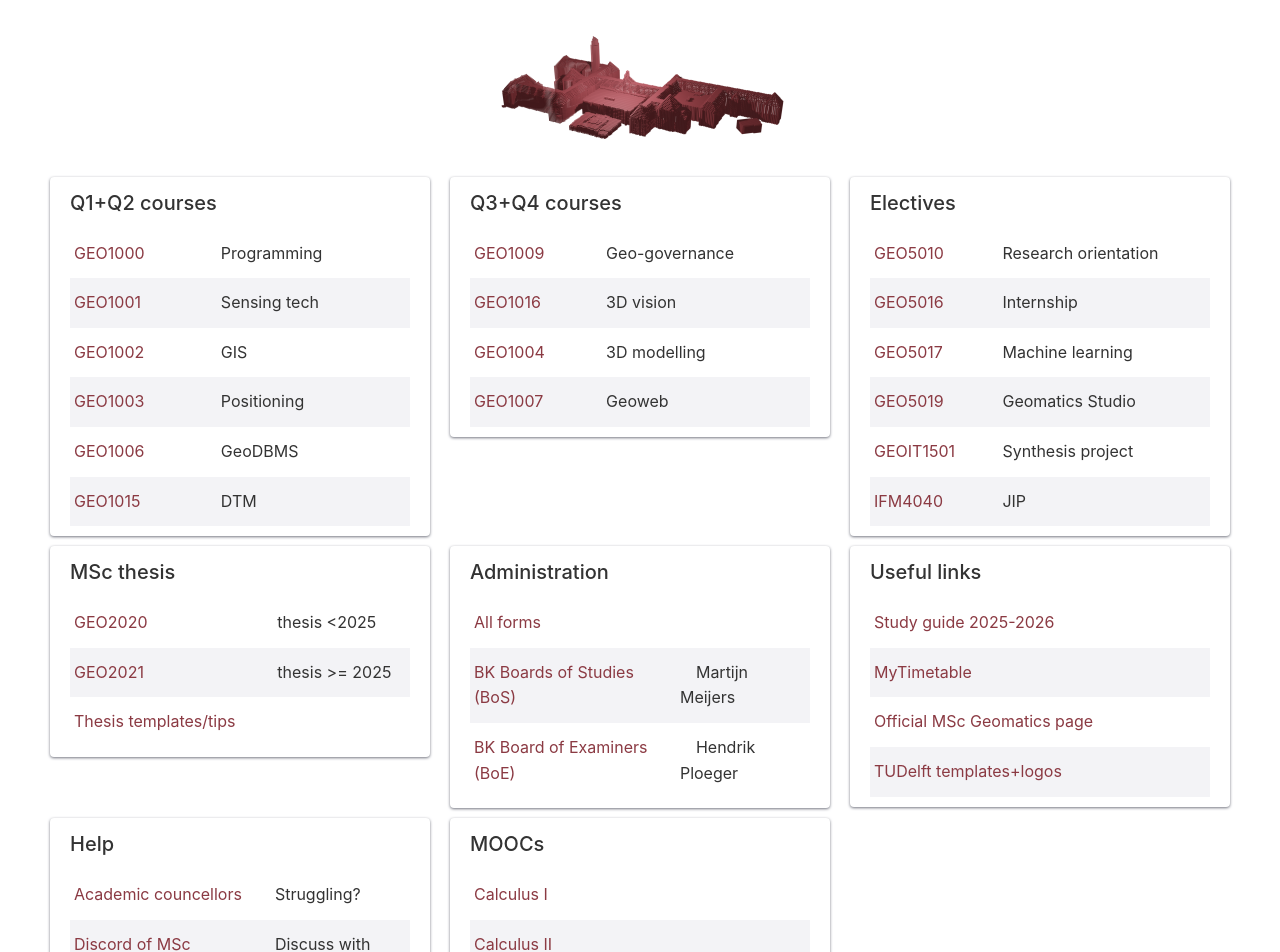
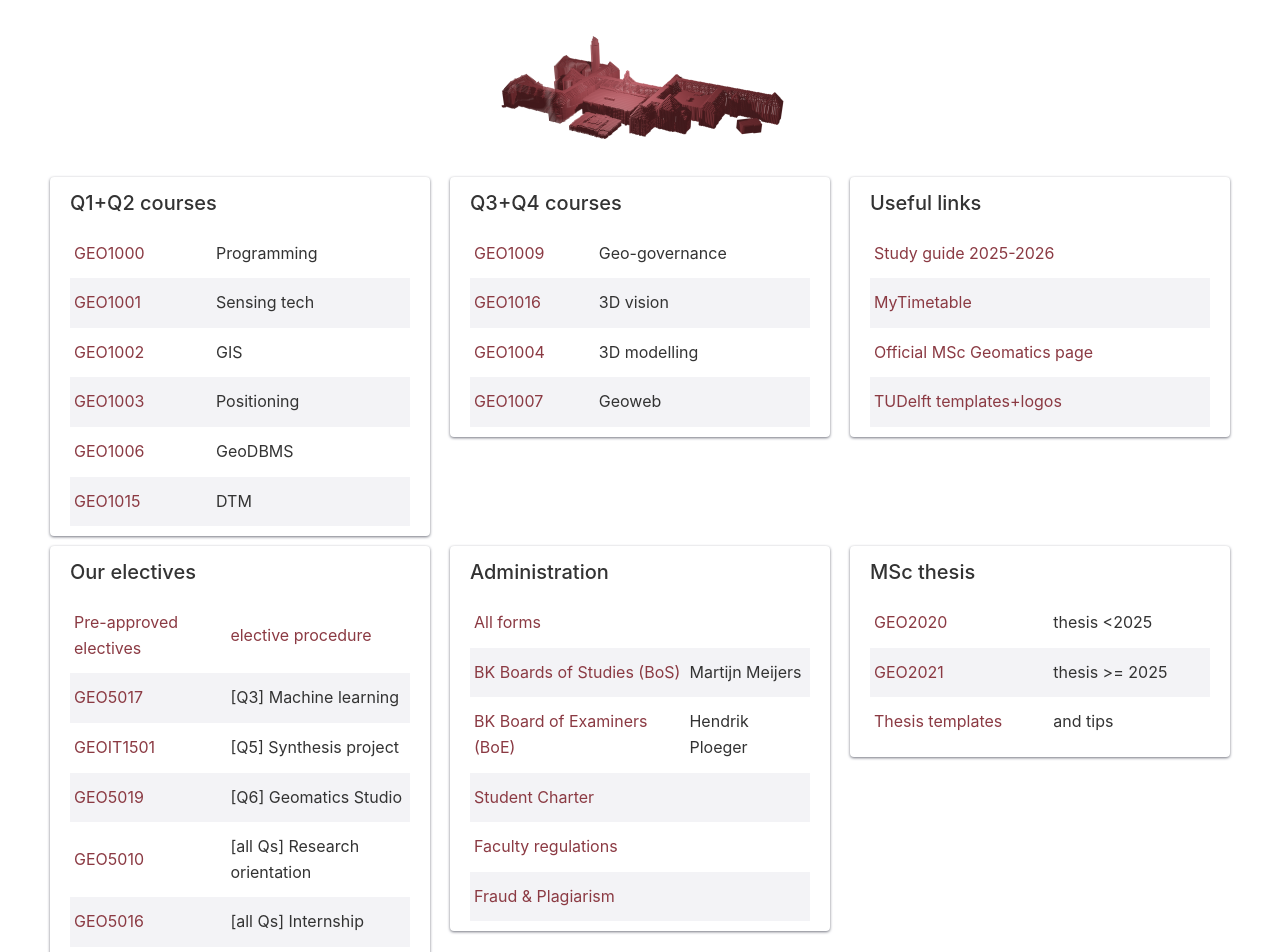
Before and after one commit to hugoledoux/gm_landing, a Jekyll site: the page built from index.md, in a window 1280 px wide. Shown: the top 952 px of the page. Built offline with Jekyll 4.4.1, drawn with Linux system fonts in a browser that asks for light colours.

Commit message:
Add links + elective page

```diff
--- a/_data/links.yml
+++ b/_data/links.yml
@@ -34,38 +34,37 @@
       url: https://brightspace.tudelft.nl/
       extra: Geoweb
 
-- category: Electives
+- category: Useful links
   links:
+    - name: Study guide 2025-2026
+      url: https://studyguide2526.tudelft.nl/opleidingen/study-guide/educations/10542
+    - name: MyTimetable
+      url: https://mytimetable.tudelft.nl/schedule
+    - name: Official MSc Geomatics page
+      url: https://geomatics.tudelft.nl
+    - name: TUDelft templates+logos
+      url: https://www.tudelft.nl/en/tu-delft-corporate-design
+
+- category: Our electives
+  links:
+    - name: Pre-approved electives
+      url: https://studyguide2526.tudelft.nl/opleidingen/study-guide/educations/10542/
+      extra: "[elective procedure](/electives/)"
+    - name: GEO5017
+      url: https://3d.bk.tudelft.nl/courses/geo5017/
+      extra: "[Q3] Machine learning"
+    - name: GEOIT1501
+      url: https://geomatics.bk.tudelft.nl/geoit1501/
+      extra: "[Q5] Synthesis project"
+    - name: GEO5019
+      url: https://geomatics.bk.tudelft.nl/geo5019/
+      extra: "[Q6] Geomatics Studio"
     - name: GEO5010
       url: https://3d.bk.tudelft.nl/courses/geo5010/
-      extra: Research orientation
+      extra: "[all Qs] Research orientation"
     - name: GEO5016
       url: https://geomatics.bk.tudelft.nl/geo5016/
-      extra: Internship
-    - name: GEO5017
-      url: https://3d.bk.tudelft.nl/courses/geo5017/
-      extra: Machine learning
-    - name: GEO5019
-      url: https://geomatics.bk.tudelft.nl/geo5019
-      extra: Geomatics Studio
-    - name: GEOIT1501
-      url: https://geomatics.bk.tudelft.nl/geoit1501
-      extra: Synthesis project
-    - name: IFM4040
-      url: https://www.jointinterdisciplinaryproject.nl/
-      extra: JIP
-
-- category: MSc thesis
-  links:
-    - name: GEO2020
-      url: https://3d.bk.tudelft.nl/courses/geo2020
-      extra: thesis <2025
-    - name: GEO2021
-      url: https://geomatics.bk.tudelft.nl/geo2021
-      extra: thesis >= 2025
-    - name: Thesis templates/tips
-      url: https://geomatics.bk.tudelft.nl/geogeeks/writing/
-      # extra: thesis >= 2025
+      extra: "[all Qs] Internship"
 
 - category: Administration
   links:
@@ -77,17 +76,27 @@
     - name: BK Board of Examiners (BoE)
       url: https://www.tudelft.nl/en/student/a-be-student-portal/organisation/board-of-examiners
       extra: Hendrik Ploeger
+    - name: Student Charter
+      url: https://www.tudelft.nl/en/student/a-be-student-portal/education/regulations/student-charter
+      extra:
+    - name: Faculty regulations
+      url: https://www.tudelft.nl/en/student/a-be-student-portal/education/regulations
+      extra:
+    - name: Fraud & Plagiarism
+      url: https://www.tudelft.nl/en/student/my-study-me/rules-guidelines-and-participation/fraud-plagiarism
+      extra:
 
-- category: Useful links
+- category: MSc thesis
   links:
-    - name: Study guide 2025-2026
-      url: https://studyguide2526.tudelft.nl/opleidingen/study-guide/educations/10542
-    - name: MyTimetable
-      url: https://mytimetable.tudelft.nl/schedule
-    - name: Official MSc Geomatics page
-      url: https://geomatics.tudelft.nl
-    - name: TUDelft templates+logos
-      url: https://www.tudelft.nl/en/tu-delft-corporate-design
+    - name: GEO2020
+      url: https://3d.bk.tudelft.nl/courses/geo2020
+      extra: thesis <2025
+    - name: GEO2021
+      url: https://geomatics.bk.tudelft.nl/geo2021
+      extra: thesis >= 2025
+    - name: Thesis templates
+      url: https://geomatics.bk.tudelft.nl/geogeeks/writing/
+      extra: and tips
 
 - category: Help
   links:
--- a/_layouts/default.html
+++ b/_layouts/default.html
@@ -1,13 +1,13 @@
-<!DOCTYPE html>
+<!doctype html>
 <html lang="en">
   <head>
     <meta charset="utf-8" />
     <meta name="viewport" content="width=device-width, initial-scale=1.0" />
     <title>MSc Geomatics information page for students</title>
-    <link rel="stylesheet" href="css/chota.css">
+    <link rel="stylesheet" href="{{ site.baseurl }}/css/chota.css" />
     <style>
       body.dark {
-        --font-color: #481DC9;
+        --font-color: #481dc9;
         --color-grey: #ccc;
         --color-darkGrey: #777;
       }
@@ -15,18 +15,6 @@
   </head>
 
   <body>
-    <div id="top" class="container" role="document">
-      <div class="nav-center">
-        <a class="brand">
-          <img alt="bk voxelised" src="{{ "/img/bk-voxels.png" | prepend: site.url }}"/>
-        </a>
-      </div>
-      {{ content }}
-    </div>
-
-    <br>
-    <footer class="text-center text-light">
-      <p> <small><img src="https://icongr.am/simple/github.svg?size=16&color=a4565d&colored=false" alt="icon"> Modify, fix, or propose links: <a href="https://github.com/tudelftgeomatics/gm_landing/blob/main/_data/links.yml">github.com/tudelftgeomatics/gm_landing/</a></small></p>
-    </footer>
+    {{ content }}
   </body>
 </html>
--- /dev/null
+++ b/_layouts/home.html
@@ -0,0 +1,20 @@
+---
+layout: default
+---
+
+
+<div id="top" class="container" role="document">
+  <div class="nav-center">
+    <a class="brand">
+      <img alt="bk voxelised" src="{{ "/img/bk-voxels.png" | prepend: site.url }}"/>
+    </a>
+  </div>
+
+  {{ content }}
+
+</div>
+
+<br>
+<footer class="text-center text-light">
+  <p> <small><img src="https://icongr.am/simple/github.svg?size=16&color=a4565d&colored=false" alt="icon"> Modify, fix, or propose links: <a href="https://github.com/tudelftgeomatics/gm_landing/blob/main/_data/links.yml">github.com/tudelftgeomatics/gm_landing/</a></small></p>
+</footer>
--- /dev/null
+++ b/_layouts/page.html
@@ -0,0 +1,5 @@
+---
+layout: default
+---
+
+<div id="top" class="container" role="document">{{ content }}</div>
--- /dev/null
+++ b/electives.md
@@ -0,0 +1,56 @@
+---
+layout: page
+title: Electives
+permalink: /electives/
+---
+
+# How to select and have an elective approved
+
+For the electives there are different procedures for different types of electives:
+
+1. Pre-approved electives
+2. Courses not pre-approved
+
+## 1. Pre-approved electives
+
+The list of pre-approved Geomatics electives are listed there for the different quarters: <https://studyguide.tudelft.nl/opleidingen/study-guide/educations/10542>.
+
+Those are composed of geomatics courses (GM-codes), BK faculty courses, and courses at other faculties.
+
+If you attend and pass one of these pre-approved elective courses, it should be automatically added to your OSIRIS. There is no other actions to take.
+
+## 2. Courses not pre-approved
+
+If you are interested in following a course that is not pre-approved you can ask for that course to be approved **before the course starts**.
+
+Formally, it needs to be approved by the Board of Examiners and the Programme Director of the MSc Geomatics.
+
+The procedure to follow:
+
+1. Send an email to <geomatics@tudelft.nl> explaining which course you want to follow and why you think it’s related to Geomatics.
+2. Attach the filled form "Geomatics Master Electives List" to the email; the form is there: https://www.tudelft.nl/studenten/bk-studentenportal/praktische-zaken/formulieren
+3. With a positive advice: send the form of step 2 to the Board of Examiners <[Examencommissie-BK@tudelft.nl](mailto:Examencommissie-BK@tudelft.nl)> and take the elective.
+
+---
+
+## Electives at other universities
+
+**Exchange**: the faculty has an exchange programmes with a few other universities. For Geomatics we have such an arrangement with TU Munich and Aalto University. The student pays their tuition fees in Delft. The courses will have to be approved by the programme director of Geomatics and the Board of Examiners of our Faculty (see “Courses not pre-approved”). The procedures is taken care of by the international office of our Faculty. There is a limited number of students that can be admitted.
+
+**Not part of an exchange programme**: the student takes care of all the administration. The programme director and the Board of Examiners of our Faculty approve the courses to be taken at the other university. Not all universities welcome students outside their regular program. And often students have to pay extra fees to be able to take the course. Please note that if you want to take electives at another university in the Netherlands you may have to register as a (subsidiary/ bijvakstudent) student of that university. The procedures vary per university. For UTwente here more information is provided: https://www.utwente.nl/en/education/student-services/educational-services-procedures/admission-enrolment/bijvakker-kiesopmaat/
+
+---
+
+# Enrollment
+
+1. If you would like to take an elective from the Geomatics or MSc Architecture, Urbanism and Building Sciences then you should register through the BIS (Bouwkunde Inteken Systeem, <https://bis.bk.tudelft.nl>).
+
+2. For electives offered by other faculties of our university please check, please ask the responsible lecturer of the course
+
+---
+
+# Deadlines
+
+Each faculty may have its own deadlines for registering for a course.
+
+For electives offered by the BK Faculty, the deadline for registering for Q1/Q2 electives is always at the end of May, and for Q3 and Q4 it is beginning of December (this has to be done through [BIS](https://bis.bk.tudelft.nl/student)). For other Faculties this may differ.
--- a/index.md
+++ b/index.md
@@ -15,7 +15,7 @@ layout: default
             <td><a href="{{each.url}}">{{each.name}}</a></td>
             <td class="text-left">
             {% if each.extra %}
-              &emsp;{{each.extra}}
+              {{ each.extra | markdownify }}
             {% endif %}
             </td>
           </tr>
```
Also changed, not shown: other parts of index.md (+1 -1 lines).
